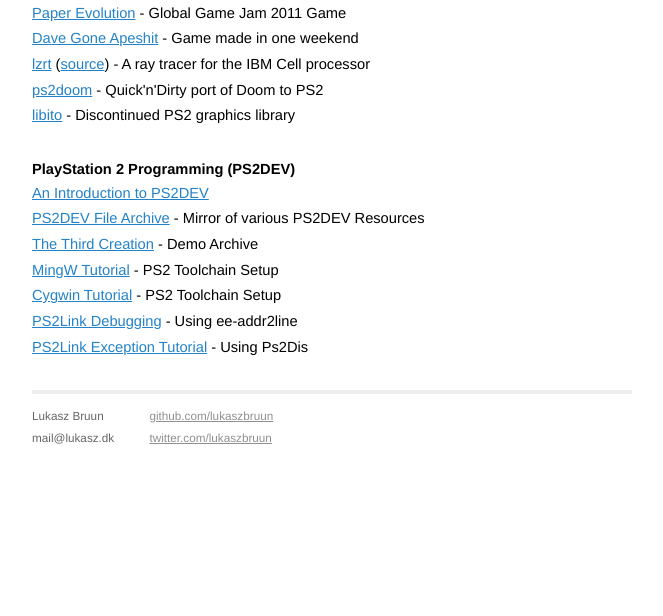
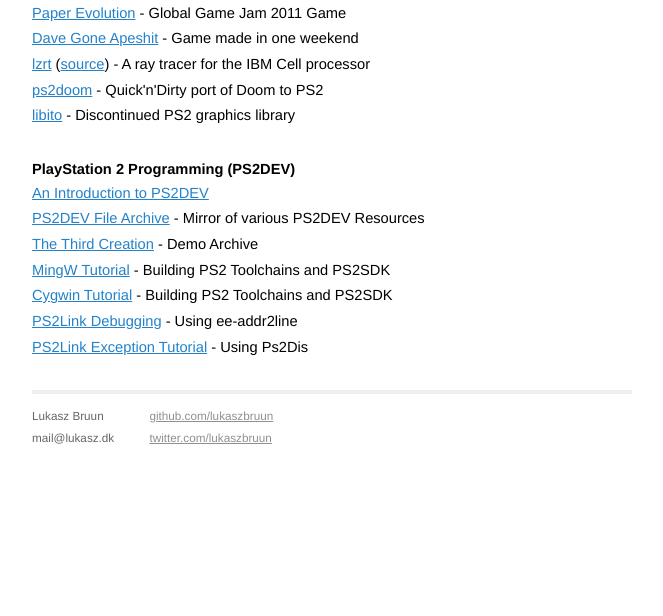
Before and after one commit to lukaszdk/lukasz.dk, a Jekyll site: the page built from index.html, in a window 1280 px wide. Shown: the part 328-944 px from the top of the page, without its empty margins (308-971 px from the left). Built offline with Jekyll 4.4.1, drawn with Linux system fonts in a browser that asks for light colours; Markdown is read by kramdown in place of the engine named in the settings.

Commit message:
Renamed playstation 2 programming folder. Added Cygwin and MingW tutorial

```diff
--- a/_config.yml
+++ b/_config.yml
@@ -1,5 +1,6 @@
 markdown: rdiscount
 permalink: pretty
+pygments: true
 
 domain: lukasz.dk
 title: Lukasz.dk - Personal website of Lukasz Bruun
--- a/_layouts/default.html
+++ b/_layouts/default.html
@@ -7,6 +7,8 @@
 
    <!-- Homepage CSS -->
    <link rel="stylesheet" href="/css/screen.css" type="text/css" media="screen, projection" />
+   <link rel="stylesheet" href="/css/hightlight.css" type="text/css" media="screen, projection" />
+
 </head>
 <body>
 
--- /dev/null
+++ b/css/hightlight.css
@@ -0,0 +1,61 @@
+.hll { background-color: #ffffcc }
+.c { color: #408080; font-style: italic } /* Comment */
+.err { border: 1px solid #FF0000 } /* Error */
+.k { color: #008000; font-weight: bold } /* Keyword */
+.o { color: #666666 } /* Operator */
+.cm { color: #408080; font-style: italic } /* Comment.Multiline */
+.cp { color: #BC7A00 } /* Comment.Preproc */
+.c1 { color: #408080; font-style: italic } /* Comment.Single */
+.cs { color: #408080; font-style: italic } /* Comment.Special */
+.gd { color: #A00000 } /* Generic.Deleted */
+.ge { font-style: italic } /* Generic.Emph */
+.gr { color: #FF0000 } /* Generic.Error */
+.gh { color: #000080; font-weight: bold } /* Generic.Heading */
+.gi { color: #00A000 } /* Generic.Inserted */
+.go { color: #808080 } /* Generic.Output */
+.gp { color: #000080; font-weight: bold } /* Generic.Prompt */
+.gs { font-weight: bold } /* Generic.Strong */
+.gu { color: #800080; font-weight: bold } /* Generic.Subheading */
+.gt { color: #0040D0 } /* Generic.Traceback */
+.kc { color: #008000; font-weight: bold } /* Keyword.Constant */
+.kd { color: #008000; font-weight: bold } /* Keyword.Declaration */
+.kn { color: #008000; font-weight: bold } /* Keyword.Namespace */
+.kp { color: #008000 } /* Keyword.Pseudo */
+.kr { color: #008000; font-weight: bold } /* Keyword.Reserved */
+.kt { color: #B00040 } /* Keyword.Type */
+.m { color: #666666 } /* Literal.Number */
+.s { color: #BA2121 } /* Literal.String */
+.na { color: #7D9029 } /* Name.Attribute */
+.nb { color: #008000 } /* Name.Builtin */
+.nc { color: #0000FF; font-weight: bold } /* Name.Class */
+.no { color: #880000 } /* Name.Constant */
+.nd { color: #AA22FF } /* Name.Decorator */
+.ni { color: #999999; font-weight: bold } /* Name.Entity */
+.ne { color: #D2413A; font-weight: bold } /* Name.Exception */
+.nf { color: #0000FF } /* Name.Function */
+.nl { color: #A0A000 } /* Name.Label */
+.nn { color: #0000FF; font-weight: bold } /* Name.Namespace */
+.nt { color: #008000; font-weight: bold } /* Name.Tag */
+.nv { color: #19177C } /* Name.Variable */
+.ow { color: #AA22FF; font-weight: bold } /* Operator.Word */
+.w { color: #bbbbbb } /* Text.Whitespace */
+.mf { color: #666666 } /* Literal.Number.Float */
+.mh { color: #666666 } /* Literal.Number.Hex */
+.mi { color: #666666 } /* Literal.Number.Integer */
+.mo { color: #666666 } /* Literal.Number.Oct */
+.sb { color: #BA2121 } /* Literal.String.Backtick */
+.sc { color: #BA2121 } /* Literal.String.Char */
+.sd { color: #BA2121; font-style: italic } /* Literal.String.Doc */
+.s2 { color: #BA2121 } /* Literal.String.Double */
+.se { color: #BB6622; font-weight: bold } /* Literal.String.Escape */
+.sh { color: #BA2121 } /* Literal.String.Heredoc */
+.si { color: #BB6688; font-weight: bold } /* Literal.String.Interpol */
+.sx { color: #008000 } /* Literal.String.Other */
+.sr { color: #BB6688 } /* Literal.String.Regex */
+.s1 { color: #BA2121 } /* Literal.String.Single */
+.ss { color: #19177C } /* Literal.String.Symbol */
+.bp { color: #008000 } /* Name.Builtin.Pseudo */
+.vc { color: #19177C } /* Name.Variable.Class */
+.vg { color: #19177C } /* Name.Variable.Global */
+.vi { color: #19177C } /* Name.Variable.Instance */
+.il { color: #666666 } /* Literal.Number.Integer.Long */
--- a/css/screen.css
+++ b/css/screen.css
@@ -179,8 +179,9 @@
   #post pre {
     border: 1px solid #ddd;
     background-color: #eef;
-	font-size: 85%;
+	font-size: 1em;
     padding: 0 .4em;
+	line-height: 1.1em;
   }
 
   #post ul,
@@ -261,6 +262,11 @@
 	font-size: 25px;
 }
 
+p
+{
+	clear:both;
+}
+
 .shadow
 {
 	  float:left;
--- a/index.html
+++ b/index.html
@@ -22,12 +22,12 @@
 
   <h1>PlayStation 2 Programming (PS2DEV)</h1>
   <ul class="posts">
-    <li><a href="/playstation2-programming/an-introduction-to-ps2dev/">An Introduction to PS2DEV</a></li>
-	<li><a href="/playstation2-programming/file-archive/">PS2DEV File Archive</a> - Mirror of various PS2DEV Resources
-    <li><a href="/playstation2-programming/the-third-creation/">The Third Creation</a> - Demo Archive</li>
-	<li><a href="#">MingW Tutorial</a> - PS2 Toolchain Setup</li>
-	<li><a href="#">Cygwin Tutorial</a> - PS2 Toolchain Setup</li>
-	<li><a href="#">PS2Link Debugging</a> - Using ee-addr2line</li>
-    <li><a href="#">PS2Link Exception Tutorial</a> - Using Ps2Dis</li>
+    <li><a href="/playstation-2-programming/an-introduction-to-ps2dev/">An Introduction to PS2DEV</a></li>
+	<li><a href="/playstation-2-programming/file-archive/">PS2DEV File Archive</a> - Mirror of various PS2DEV Resources
+    <li><a href="/playstation-2-programming/the-third-creation/">The Third Creation</a> - Demo Archive</li>
+	<li><a href="/playstation-2-programming/mingw-tutorial/">MingW Tutorial</a> - Building PS2 Toolchains and PS2SDK</li>
+	<li><a href="/playstation-2-programming/cygwin-tutorial/">Cygwin Tutorial</a> - Building PS2 Toolchains and PS2SDK</li>
+	<li><a href="/playstation-2-programming/ps2link-debugging/">PS2Link Debugging</a> - Using ee-addr2line</li>
+    <li><a href="/playstation-2-programming/using-the-ps2link-exception-screen/">PS2Link Exception Tutorial</a> - Using Ps2Dis</li>
   </ul>
 </div>
```
Also changed, not shown: playstation-2-programming/cygwin-tutorial.textile (added, +146 -0 lines), playstation-2-programming/mingw-tutorial.textile (added, +76 -0 lines), playstation-2-programming/ps2link-debugging.textile (added, +59 -0 lines), playstation-2-programming/using-the-ps2link-exception-screen.textile (added, +47 -0 lines), images/exception1.png (added), images/ps2dis1.png (added), playstation-2-programming/an-introduction-to-ps2dev.md (renamed from playstation2-programming/an-introduction-to-ps2dev.md), playstation-2-programming/file-archive.textile (renamed from playstation2-programming/file-archive.textile), playstation-2-programming/the-third-creation.textile (renamed from playstation2-programming/the-third-creation.textile).
